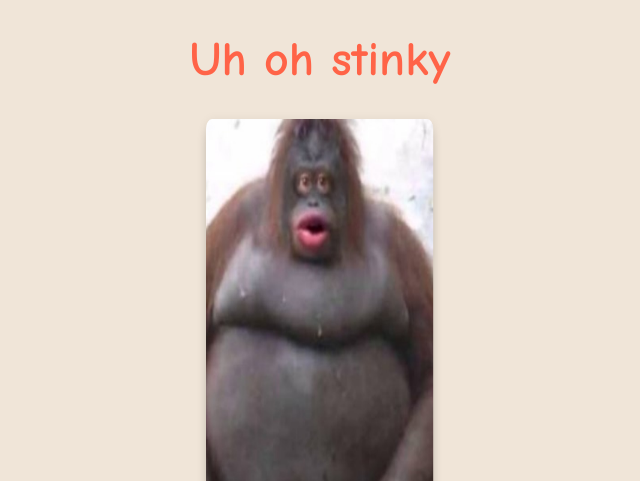
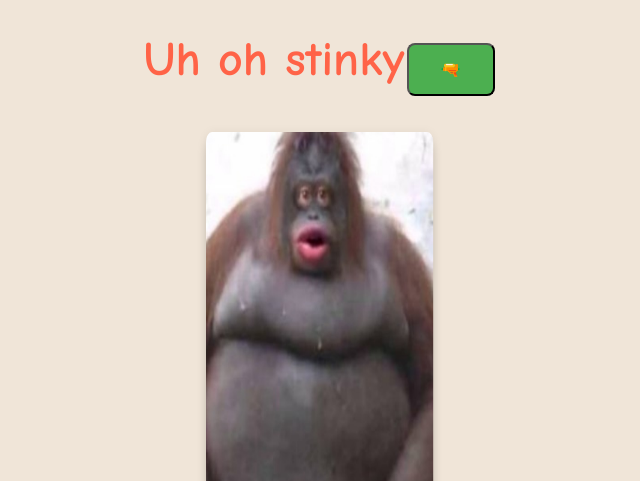
Before and after one commit to mango-obest/testtest, a plain HTML site: page index.html in a window 1280 px wide. Shown: the top 481 px of the page, without its empty margins (320-960 px from the left). Drawn offline with Linux system fonts and the light colour scheme.

Commit message:
add sound

```diff
--- a/index.html
+++ b/index.html
@@ -37,7 +37,7 @@
 </head>
 
 <body>
-    <h1>Uh oh stinky</h1>
+    <h1>Uh oh stinky<button onclick="var audio = new Audio('pyongpyongpyong.mp3'); audio.play()">🔫</button></h1>
     <img id="stinkyImg" src="stinky.jpg" alt="stinky">
     <div>
         <iframe width="110" height="200" src="https://www.myinstants.com/instant/uh-oh-stinky-45945/embed/"
```
Also changed, not shown: 1 other file.
